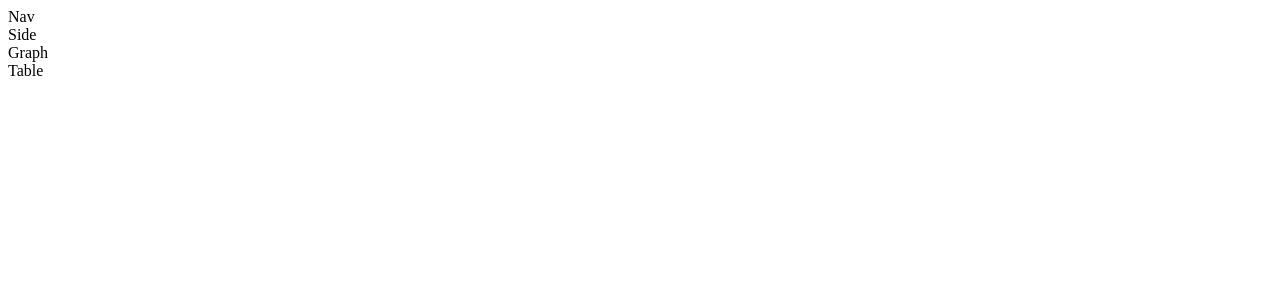
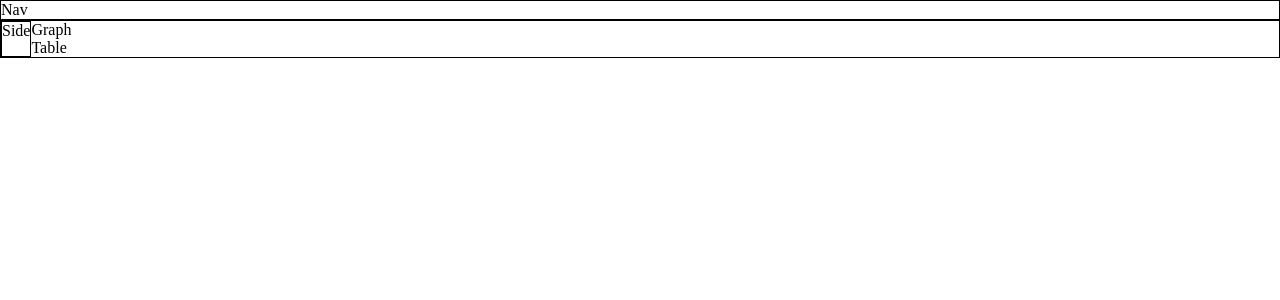
Before and after one commit to lunaf-github/product-info-page, a React app: page / in a window 1280 px wide. Shown: the top 300 px of the page. Built offline with nearby package versions, Linux system fonts and the light colour scheme.

Commit message:
Change CSS defaults

```diff
--- a/src/styles.css
+++ b/src/styles.css
@@ -0,0 +1,26 @@
+* {
+    margin: 0;
+    box-sizing: border-box;
+}
+
+body {
+    min-height: 100vh;
+    height: 100vh;
+}
+
+#root {
+    height: 100%;
+}
+
+nav {
+    border: 1px solid black;
+}
+
+main {
+    display: flex;
+    border: 1px solid black;
+}
+
+aside {
+    border: 1px solid black;
+}
```
